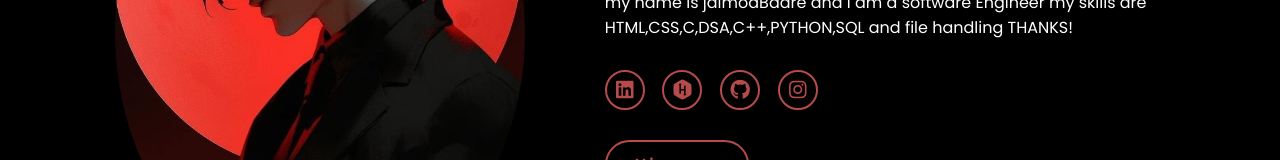
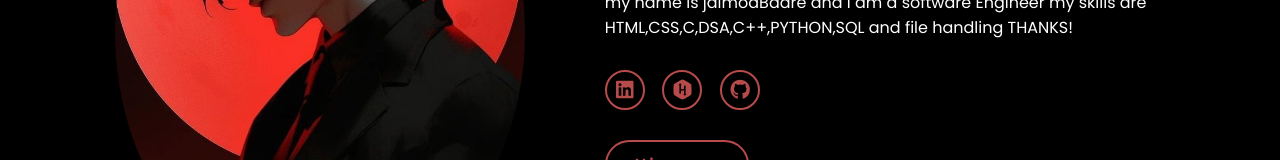
Before and after one commit to bjalmod/portfolio2, a plain HTML site: page index.html in a window 1280 px wide. Shown: the part 385-545 px from the top of the page. Drawn offline with Linux system fonts and the light colour scheme.

Commit message:
Update index.html

```diff
--- a/index.html
+++ b/index.html
@@ -32,7 +32,7 @@
             <a href="https://www.linkedin.com/Jalmod Baare" target="-blank"><i class="fa-brands fa-linkedin"></i></a>
             <a href="https://www.hackerrank.com/jalmod bare" target="-blank"><i class="fa-brands fa-hackerrank"></i></a>
             <a href="https://www.github.com/bjalmod" target="-blank"><i class="fa-brands fa-github"></i></a>
-            <a href="https:/www.instagram.com/Mr_jalmod_bare" target="-blank"><i class="fa-brands fa-instagram"></i></a>
+
 
 
         </div>
```
